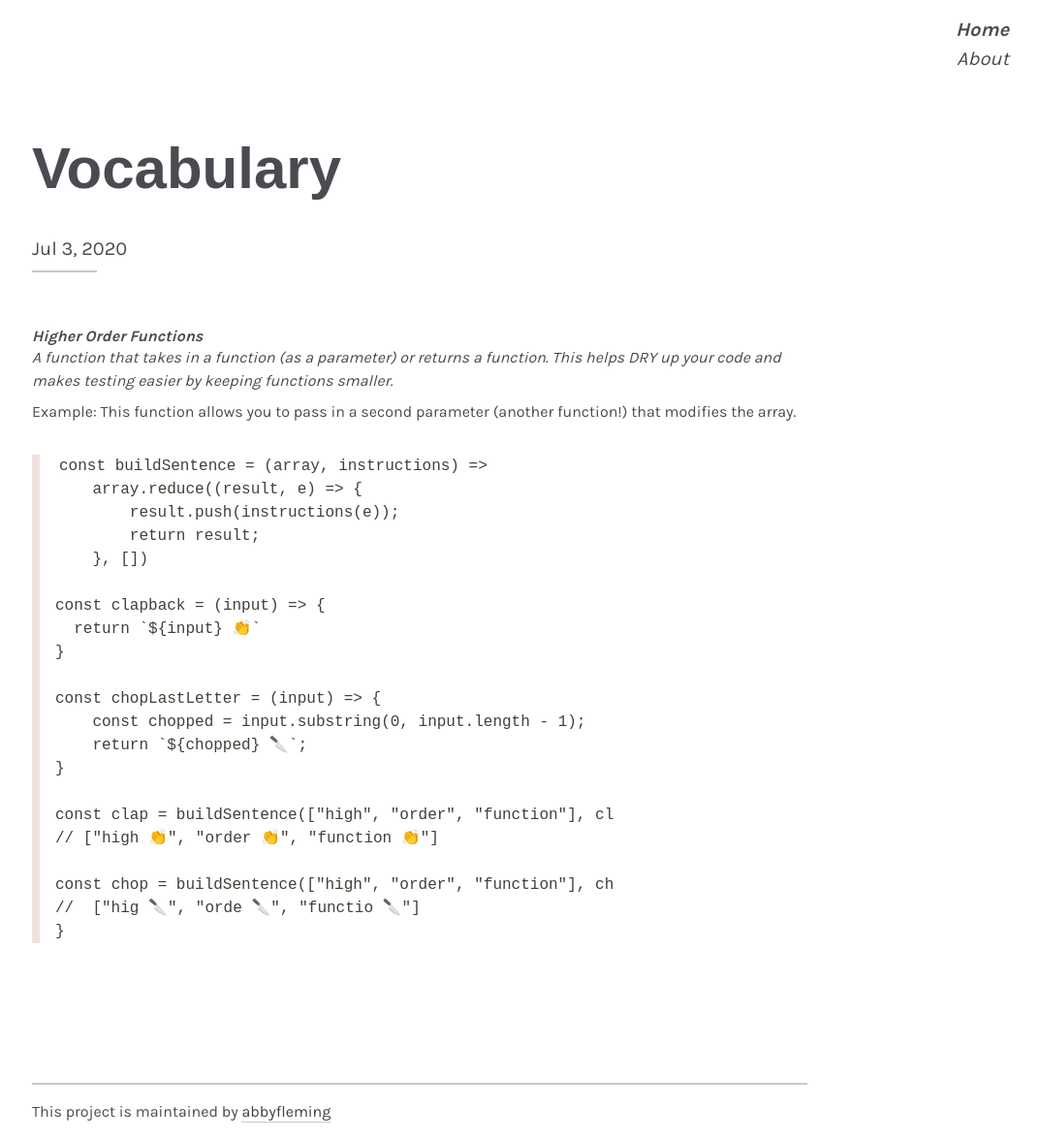
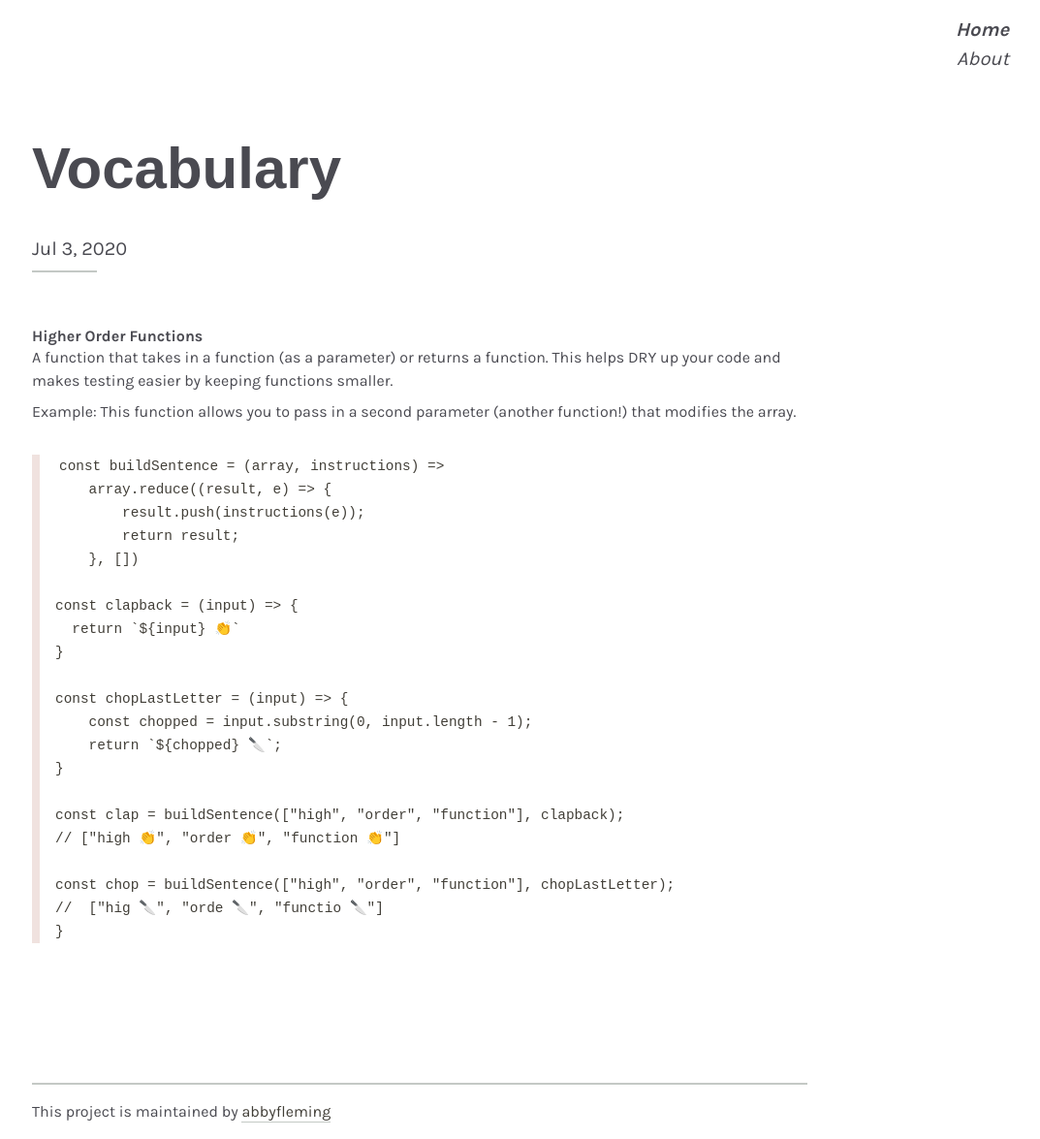
Before and after one commit to abbyfleming/abbyfleming.github.io, a Jekyll site: the page built from _posts/2020-07-03-vocabulary.md, in a window 1280 px wide. Shown: the whole page at 97% size, without its empty margins (207-1280 px from the left). Built offline with Jekyll 4.4.1, drawn with Linux system fonts in a browser that asks for light colours; some web fonts are replaced; our own code applies the rules of GitHub Pages for plain Markdown files.

Commit message:
fix definition styling

```diff
--- a/_sass/_components.scss
+++ b/_sass/_components.scss
@@ -5,13 +5,13 @@ pre {
   border-left: $spacer-1 solid $color-border;
   margin: $spacer-3 0;
   padding-left: 16px;
-  width: (9 / 12 * 100%); // matches col-9
-  overflow-x: auto;
+  // width: (9 / 12 * 100%); // matches col-9
+  // overflow-x: auto;
 }
 
 code {
   color: $color-code;
-  font-size: $body-font-size;
+  font-size: 0.9rem;
   padding: 1px 4px;
 }
 
@@ -82,12 +82,12 @@ code {
 
   dt {
     font-weight: bold;
-    font-style: italic;
+    // font-style: italic;
     line-height: 1.25;
   }
 
   dd {
-    font-style: italic;
+    // font-style: italic;
     margin-bottom: 0.5em;
   }
 
```
